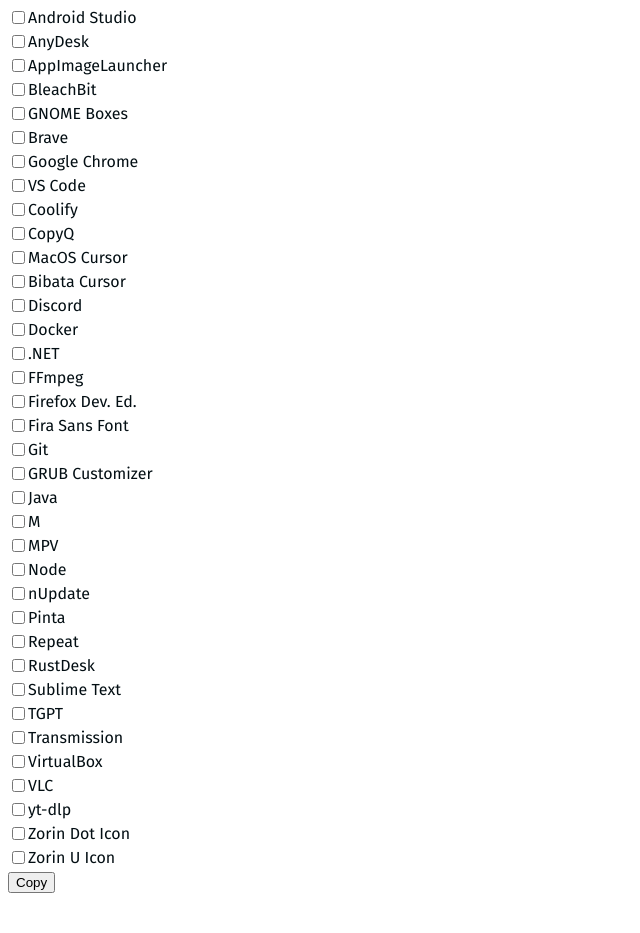
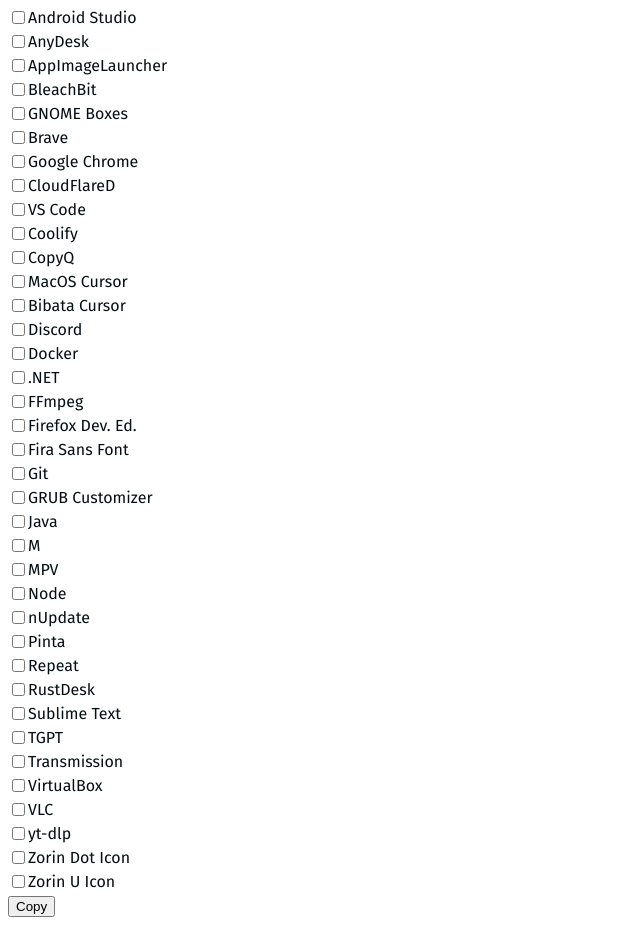
Before and after one commit to necdetuygur/linux, a plain HTML site: page index.html in a window 1280 px wide. Shown: the whole page, without its empty margins (0-640 px from the left). Before the commit the page ends 909 px from the top, so only its background shows below. Drawn offline with Linux system fonts and the light colour scheme.

Commit message:
CloudFlaredD

```diff
--- a/index.html
+++ b/index.html
@@ -48,6 +48,7 @@
         { value: "boxes", text: "GNOME Boxes", status: false },
         { value: "brave", text: "Brave", status: false },
         { value: "chrome", text: "Google Chrome", status: false },
+        { value: "cloudflared", text: "CloudFlareD", status: false },
         { value: "code", text: "VS Code", status: false },
         { value: "coolify", text: "Coolify", status: false },
         { value: "copyq", text: "CopyQ", status: false },
```
Also changed, not shown: 1 other file.
